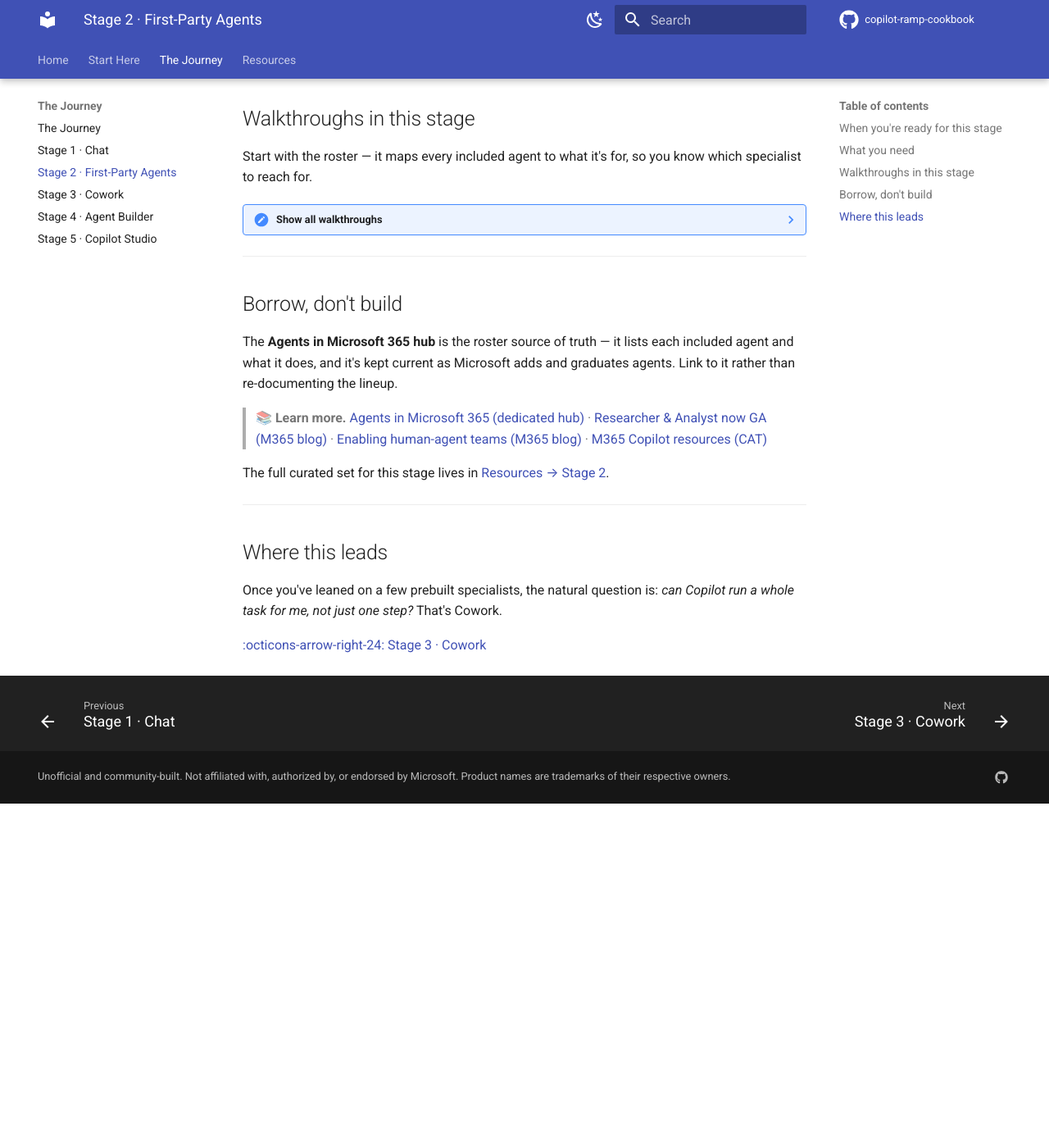
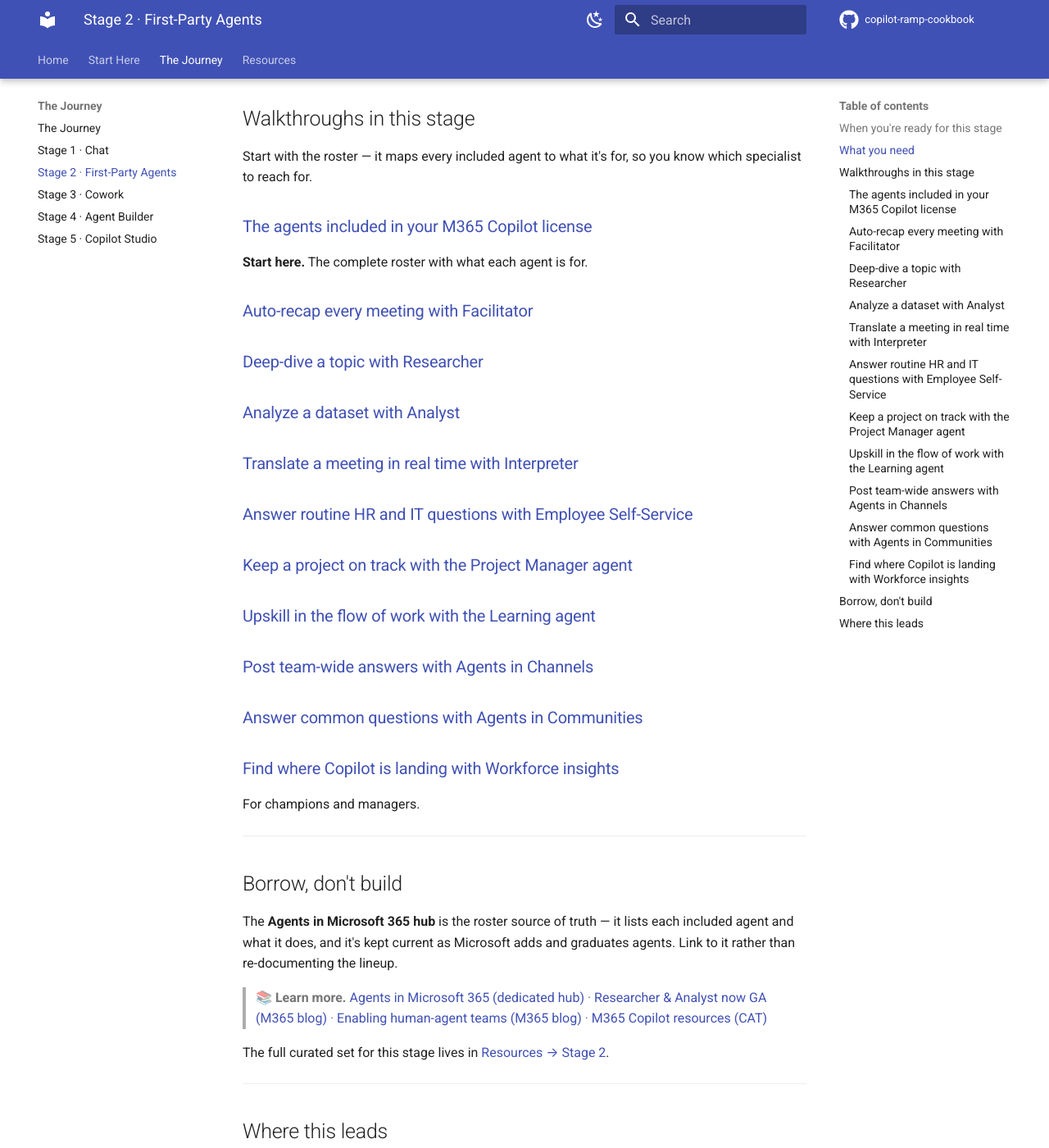
Before and after one commit to MawellGlass/copilot-ramp-cookbook, an MkDocs documentation site: the page built from docs/stages/stage-2-first-party.md, in a window 1280 px wide and 1400 px high, scrolled down 663 px. Shown: the whole window at 82% size. Built offline with MkDocs 1.6.1 and Material for MkDocs 9.7.7, drawn with Linux system fonts in a browser that asks for light colours; comment, search, counter and statistics services are not loaded; before the commit the page ends 1643 px from its top, so only the background shows below that.

Commit message:
Stage pages: walkthroughs as H3 headings (visible on page, sub-items in TOC)

```diff
--- a/docs/stages/stage-2-first-party.md
+++ b/docs/stages/stage-2-first-party.md
@@ -27,19 +27,29 @@
 
 Start with the roster — it maps every included agent to what it's for, so you know which specialist to reach for.
 
-??? note "Show all walkthroughs"
+### [The agents included in your M365 Copilot license](../walkthroughs/first-party-agents-overview.md)
+**Start here.** The complete roster with what each agent is for.
 
-    - [The agents included in your M365 Copilot license](../walkthroughs/first-party-agents-overview.md) — **Start here.** The complete roster.
-    - [Auto-recap every meeting with Facilitator](../walkthroughs/first-party-facilitator-auto-recap.md)
-    - [Deep-dive a topic with Researcher](../walkthroughs/first-party-researcher-deep-dive.md)
-    - [Analyze a dataset with Analyst](../walkthroughs/first-party-analyst-dataset.md)
-    - [Translate a meeting in real time with Interpreter](../walkthroughs/first-party-interpreter-live-translation.md)
-    - [Answer routine HR and IT questions with Employee Self-Service](../walkthroughs/first-party-employee-self-service.md)
-    - [Keep a project on track with the Project Manager agent](../walkthroughs/first-party-project-manager.md)
-    - [Upskill in the flow of work with the Learning agent](../walkthroughs/first-party-learning-agent.md)
-    - [Post team-wide answers with Agents in Channels](../walkthroughs/first-party-agents-in-channels.md)
-    - [Answer common questions with Agents in Communities](../walkthroughs/first-party-agents-in-communities.md)
-    - [Find where Copilot is landing with Workforce insights](../walkthroughs/first-party-workforce-insights.md) — for champions and managers.
+### [Auto-recap every meeting with Facilitator](../walkthroughs/first-party-facilitator-auto-recap.md)
+
+### [Deep-dive a topic with Researcher](../walkthroughs/first-party-researcher-deep-dive.md)
+
+### [Analyze a dataset with Analyst](../walkthroughs/first-party-analyst-dataset.md)
+
+### [Translate a meeting in real time with Interpreter](../walkthroughs/first-party-interpreter-live-translation.md)
+
+### [Answer routine HR and IT questions with Employee Self-Service](../walkthroughs/first-party-employee-self-service.md)
+
+### [Keep a project on track with the Project Manager agent](../walkthroughs/first-party-project-manager.md)
+
+### [Upskill in the flow of work with the Learning agent](../walkthroughs/first-party-learning-agent.md)
+
+### [Post team-wide answers with Agents in Channels](../walkthroughs/first-party-agents-in-channels.md)
+
+### [Answer common questions with Agents in Communities](../walkthroughs/first-party-agents-in-communities.md)
+
+### [Find where Copilot is landing with Workforce insights](../walkthroughs/first-party-workforce-insights.md)
+For champions and managers.
 
 ---
 
```
Also changed, not shown: docs/stages/stage-1-chat.md (+16 -9 lines), docs/stages/stage-3-cowork.md (+10 -6 lines), docs/stages/stage-4-agent-builder.md (+10 -6 lines), docs/stages/stage-5-studio.md (+13 -7 lines).
